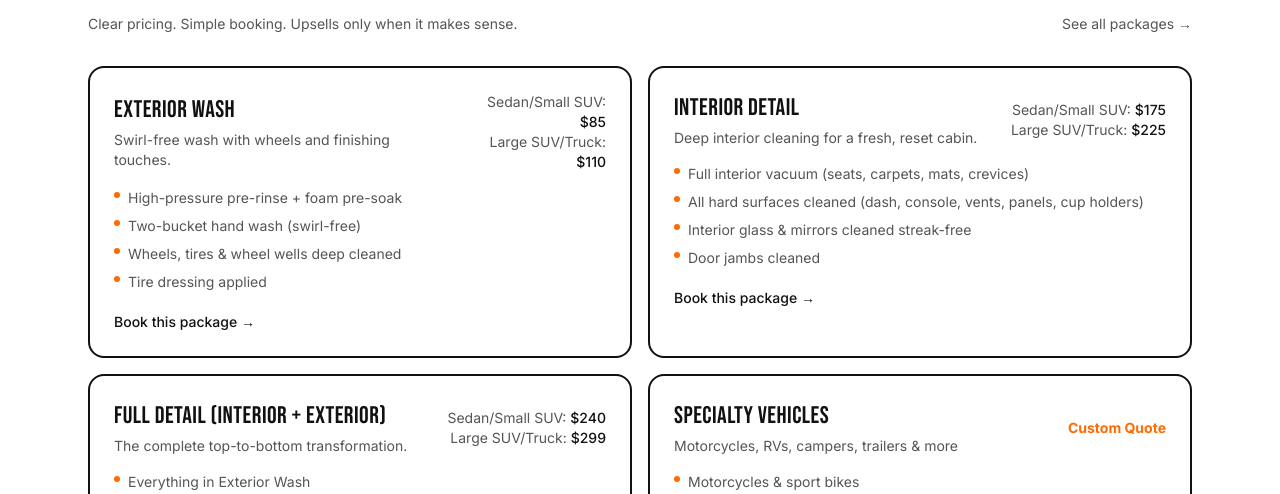
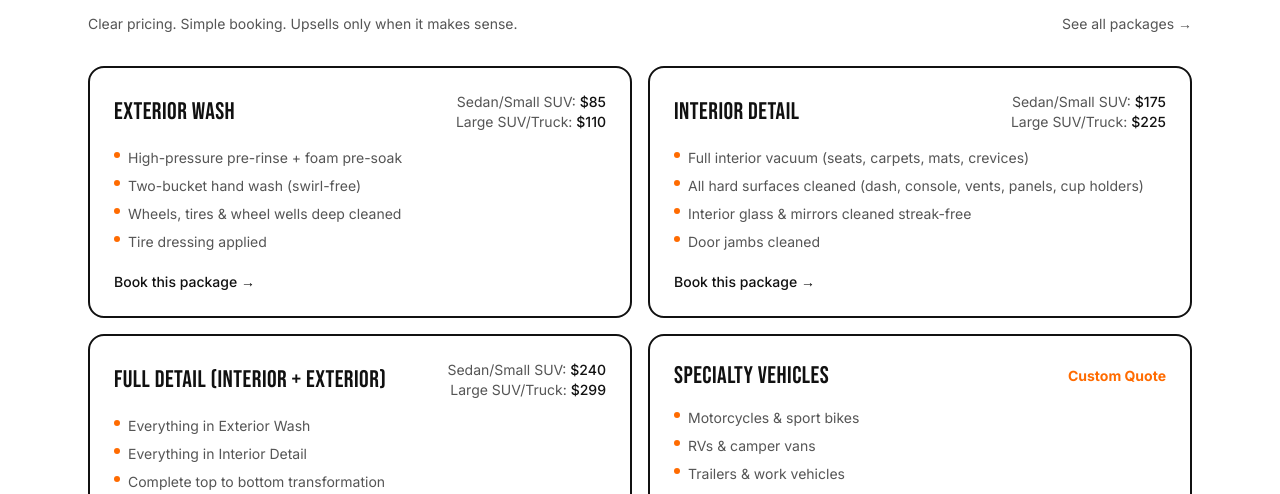
Before and after one commit to revelationautoco/REV-website, a Next.js app: page / in a window 1280 px wide. Shown: the part 848-1342 px from the top of the page. Built offline with nearby package versions, Linux system fonts and the light colour scheme; no server answers.

Commit message:
remove package descriptions

```diff
--- a/app/page.tsx
+++ b/app/page.tsx
@@ -72,7 +72,6 @@ export default function Home() {
                 <div className="flex items-center justify-between gap-3">
                   <div>
                     <div className="heading text-2xl">{p.name}</div>
-                    <div className="mt-1 text-sm text-muted">{p.description}</div>
                   </div>
                   <div className="text-right text-sm">
                     {p.prices?.length ? (
```
